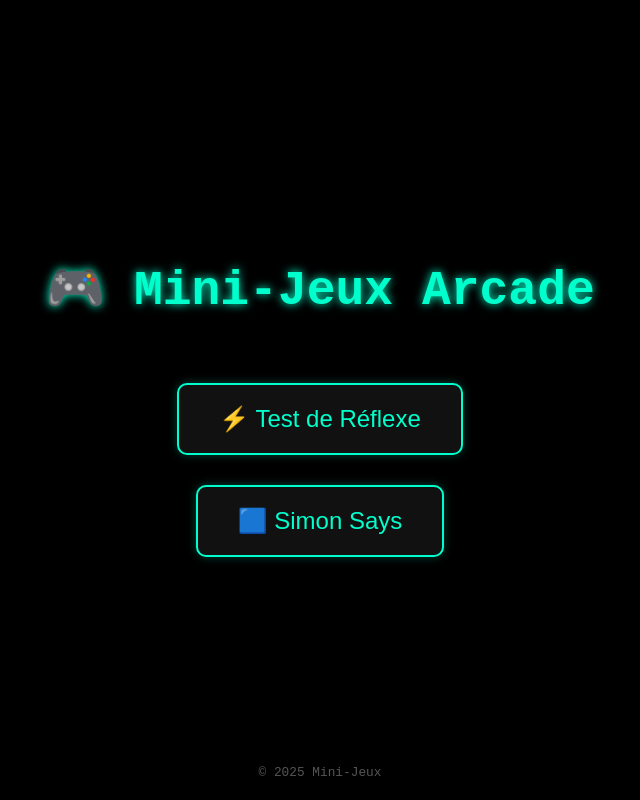
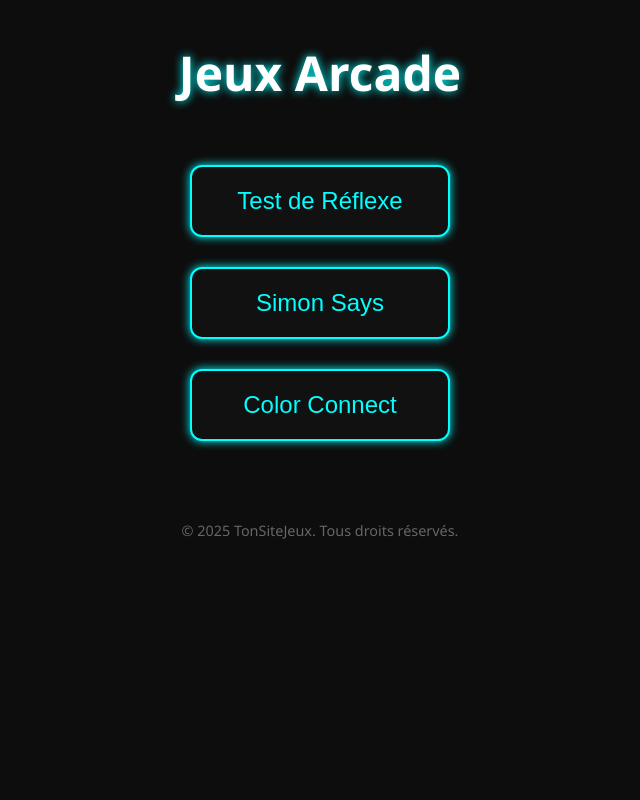
Before and after one commit to QuentinHurand/QuentinHurand.github.io, a plain HTML site: page index.html in a window 1280 px wide. Shown: the whole page, without its empty margins (320-960 px from the left). Drawn offline with Linux system fonts and the light colour scheme.

Commit message:
Update index.html

```diff
--- a/index.html
+++ b/index.html
@@ -2,59 +2,67 @@
 <html lang="fr">
 <head>
   <meta charset="UTF-8" />
-  <meta name="viewport" content="width=device-width, initial-scale=1.0"/>
-  <title>Mini-Jeux Arcade</title>
+  <meta name="viewport" content="width=device-width, initial-scale=1" />
+  <title>Jeux Arcade</title>
   <style>
     body {
       margin: 0;
-      background-color: #000;
-      color: #00ffcc;
-      font-family: 'Courier New', monospace;
+      font-family: 'Segoe UI', Tahoma, Geneva, Verdana, sans-serif;
+      background-color: #0d0d0d;
+      color: #fff;
+      text-align: center;
+    }
+
+    h1 {
+      margin-top: 40px;
+      font-size: 3rem;
+      text-shadow: 0 0 10px #00ffff;
+    }
+
+    .menu {
       display: flex;
       flex-direction: column;
       align-items: center;
-      justify-content: center;
-      height: 100vh;
+      margin-top: 60px;
+      gap: 30px;
     }
 
-    h1 {
-      font-size: 3rem;
-      margin-bottom: 50px;
-      text-shadow: 0 0 10px #00ffcc;
+    .game-button {
+      padding: 20px 40px;
+      font-size: 1.5rem;
+      background-color: #111;
+      border: 2px solid #0ff;
+      color: #0ff;
+      border-radius: 12px;
+      cursor: pointer;
+      box-shadow: 0 0 10px #0ff;
+      transition: all 0.3s ease;
+      width: 260px;
     }
 
-    .btn {
-      background-color: #111;
-      color: #00ffcc;
-      border: 2px solid #00ffcc;
-      padding: 20px 40px;
-      margin: 15px;
-      font-size: 1.5rem;
-      border-radius: 10px;
-      cursor: pointer;
-      transition: all 0.3s ease;
-      box-shadow: 0 0 10px #00ffcc44;
-    }
-
-    .btn:hover {
-      background-color: #00ffcc;
+    .game-button:hover {
+      background-color: #0ff;
       color: #000;
-      box-shadow: 0 0 20px #00ffcc;
+      box-shadow: 0 0 20px #0ff;
     }
 
     footer {
-      position: absolute;
-      bottom: 20px;
-      font-size: 0.8rem;
-      color: #555;
+      margin-top: 80px;
+      font-size: 0.9rem;
+      color: #666;
     }
   </style>
 </head>
 <body>
-  <h1>🎮 Mini-Jeux Arcade</h1>
-  <button class="btn" onclick="location.href='reflexe.html'">⚡ Test de Réflexe</button>
-  <button class="btn" onclick="location.href='simon.html'">🟦 Simon Says</button>
+  <h1>Jeux Arcade</h1>
+  <div class="menu">
+    <a href="reflex.html"><button class="game-button">Test de Réflexe</button></a>
+    <a href="simon.html"><button class="game-button">Simon Says</button></a>
+    <a href="color-connect.html"><button class="game-button">Color Connect</button></a>
+  </div>
 
-  <footer>© 2025 Mini-Jeux</footer>
+  <footer>
+    © 2025 TonSiteJeux. Tous droits réservés.
+  </footer>
 </body>
 </html>
```
